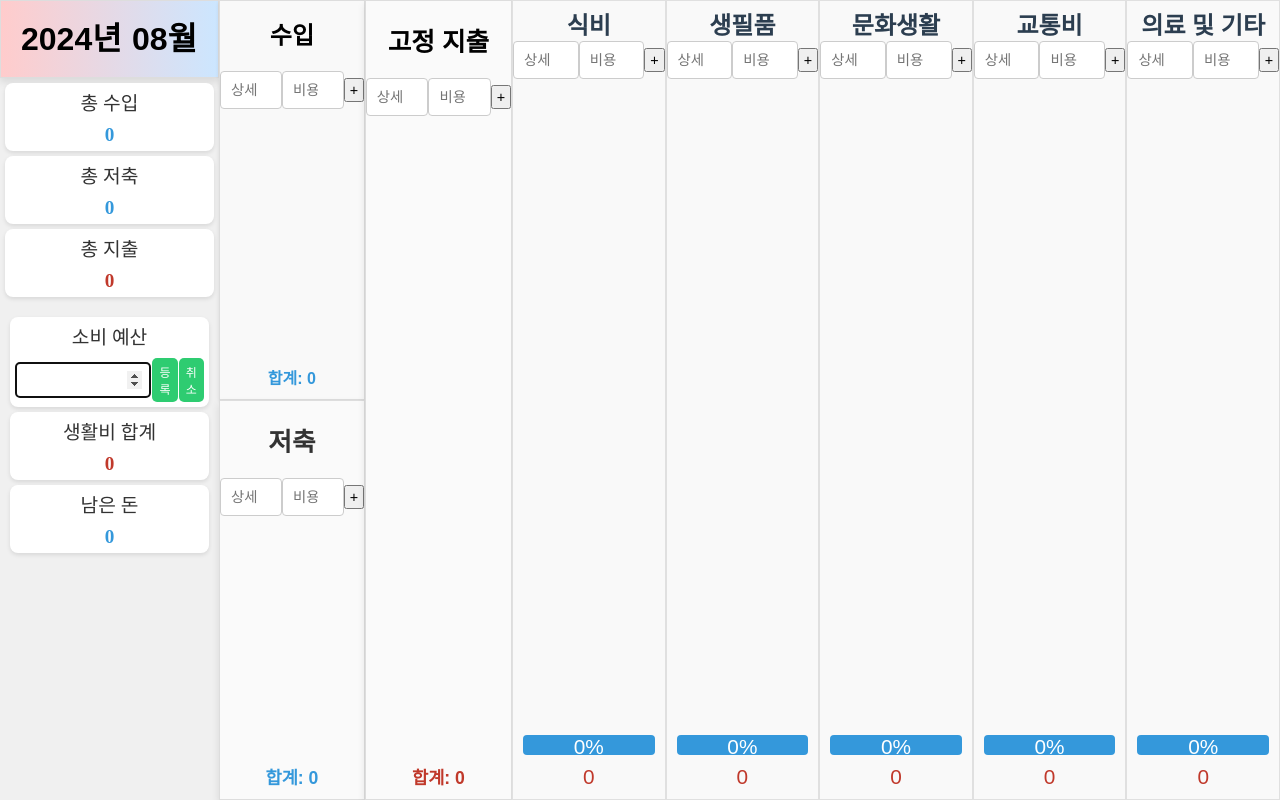
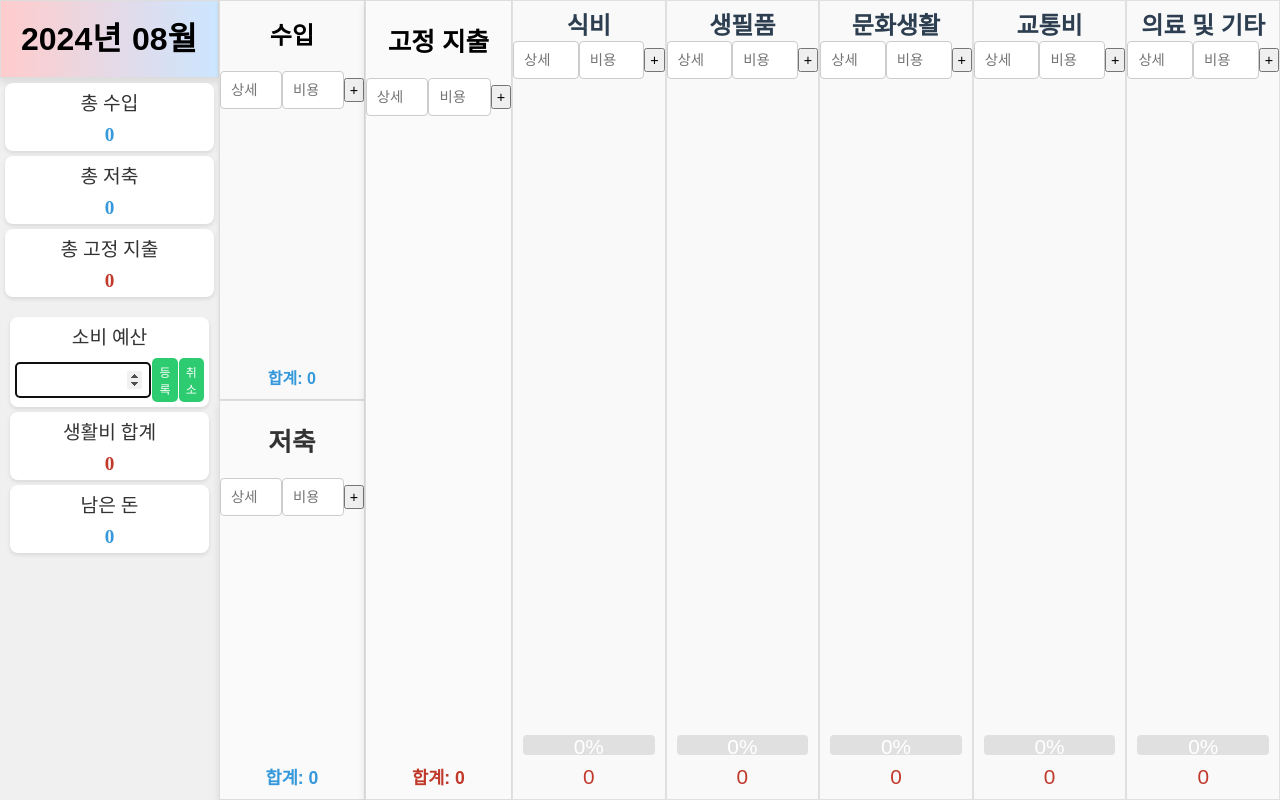
Before and after one commit to tomyhas59/household-book, a React (Create React App) app: page / in a window 1280 px wide. Built offline with nearby package versions, Linux system fonts and the light colour scheme.

Commit message:
$percentage

```diff
--- a/src/components/Account.js
+++ b/src/components/Account.js
@@ -49,7 +49,7 @@ const Account = ({ income, saving, fixed }) => {
         <Saving>{saving.toLocaleString()}</Saving>
       </AccountSection>
       <AccountSection>
-        <p>총 지출</p>
+        <p>총 고정 지출</p>
         <Spending>{fixed.toLocaleString()}</Spending>
       </AccountSection>
     </AccountContainer>
--- a/src/components/Details.js
+++ b/src/components/Details.js
@@ -101,7 +101,7 @@ const ProgressContainer = styled.div`
 
 const ProgressBar = styled.div`
   height: 100%;
-  width: ${(props) => props.percentage}%;
+  width: ${(props) => props.$percentage}%;
   background-color: #3498db;
   transition: width 0.3s ease;
   > p {
--- a/src/components/Income.js
+++ b/src/components/Income.js
@@ -154,7 +154,7 @@ const Income = ({ setIncome }) => {
             onMouseLeave={() => setHoveredItemId(null)}
           >
             <ListItemText>{transaction.description}</ListItemText>
-            <ListItemText style={{ color: "red" }}>
+            <ListItemText style={{ color: "blue" }}>
               {transaction.amount.toLocaleString()}
             </ListItemText>
             {hoveredItemId === transaction.id && (
--- a/src/components/Saving.js
+++ b/src/components/Saving.js
@@ -155,7 +155,7 @@ const Saving = ({ setSaving }) => {
             onMouseLeave={() => setHoveredItemId(null)}
           >
             <ListItemText>{transaction.description}</ListItemText>
-            <ListItemText style={{ color: "red" }}>
+            <ListItemText style={{ color: "blue" }}>
               {transaction.amount.toLocaleString()}
             </ListItemText>
             {hoveredItemId === transaction.id && (
```
